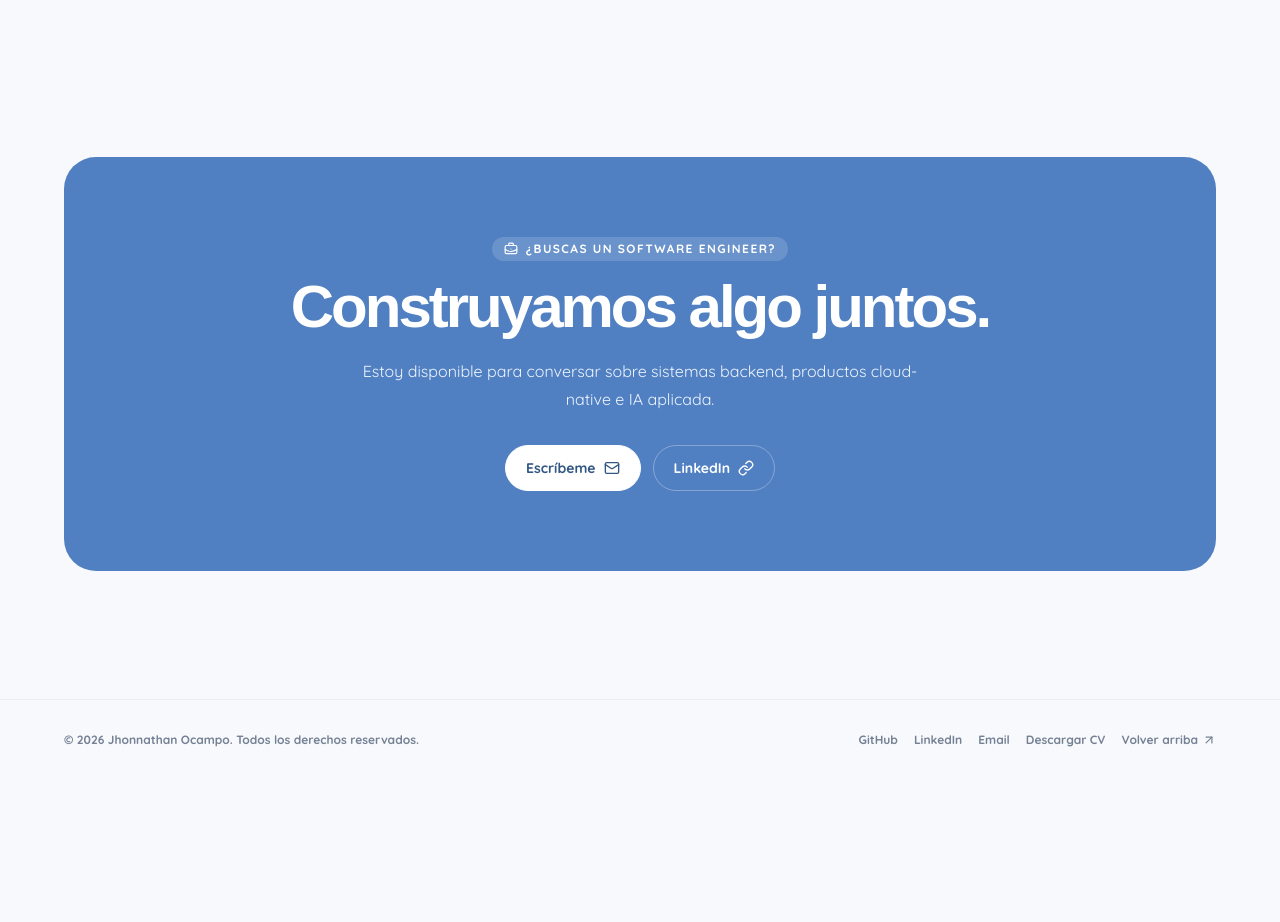
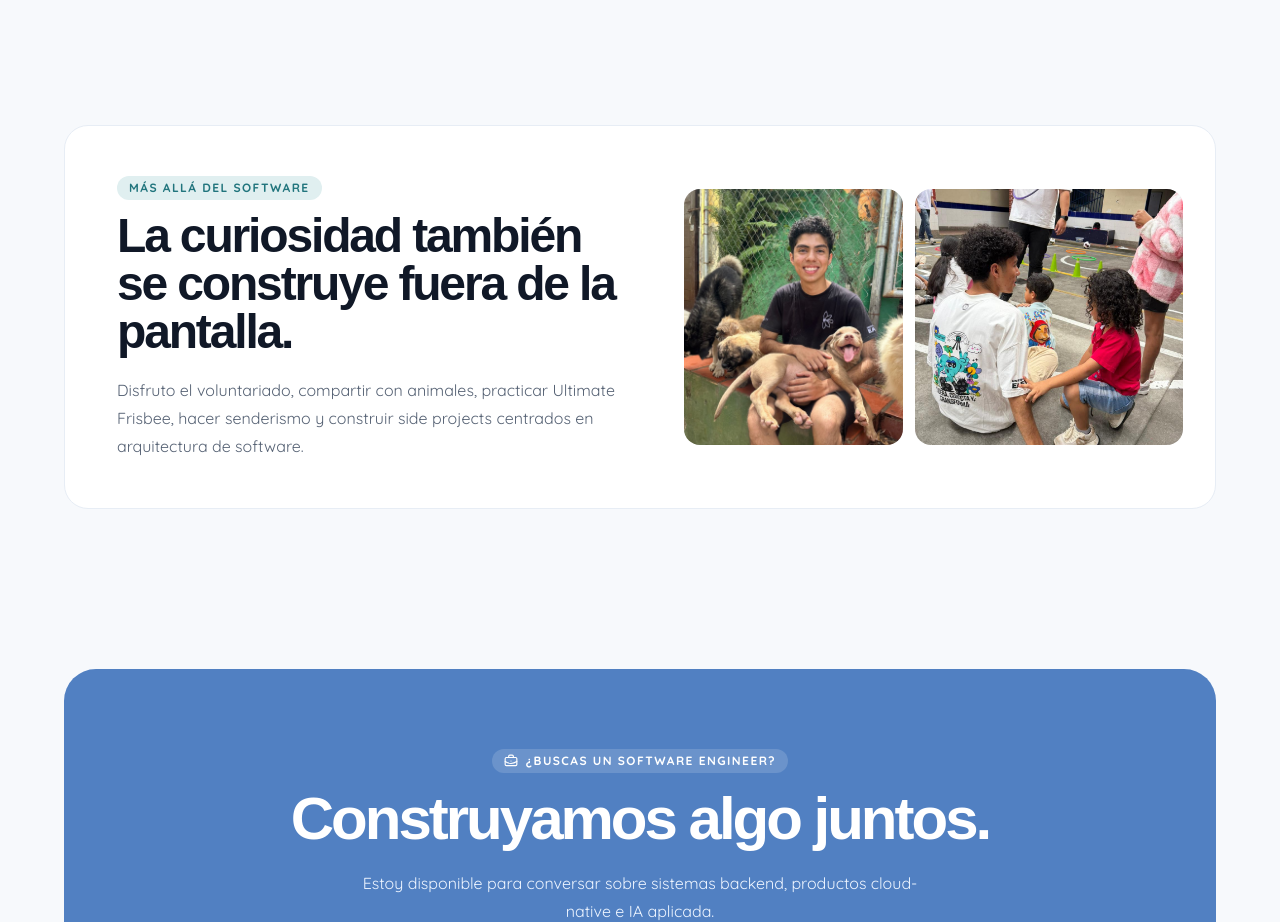
Before and after one commit to Jhonnathan93/Portfolio, a React (Vite) app: page / in a window 1280 px wide. Shown: the part 10260-11182 px from the top of the page. Before the commit the page ends 11040 px from the top, so only its background shows below. Built offline with nearby package versions, Linux system fonts and the light colour scheme; a web font is replaced by a local one.

Commit message:
feat: add OutsideSoftware section with images and bilingual content

```diff
--- a/src/App.tsx
+++ b/src/App.tsx
@@ -195,6 +195,10 @@ function App() {
           <div className="mx-auto mt-10 flex max-w-4xl items-center gap-4 rounded-2xl bg-[#172033] px-6 py-5 text-white"><GraduationCap className="shrink-0 text-[#ffbd0e]" size={25} /><p className="text-sm leading-6 text-[#d9e4f2]">{content.education}</p></div>
         </section>
 
+        <section className="px-6 pb-24 sm:pb-32">
+          <OutsideSoftware language={content.code} />
+        </section>
+
         <section id="contacto" className="scroll-mt-24 px-6 pb-24 pt-8 sm:pb-32">
           <div className="mx-auto max-w-6xl overflow-hidden rounded-[2rem] bg-[#5180c2] px-6 py-14 text-center text-white sm:px-14 sm:py-20">
             <p className="mb-4 inline-flex items-center gap-2 rounded-full bg-white/15 px-3 py-1 text-xs font-bold tracking-[0.12em] uppercase"><BriefcaseBusiness size={14} /> {content.contact.eyebrow}</p>
@@ -326,4 +330,9 @@ function ExperienceCard({ period, role, company, description, achievements, last
   return <article className="surface grid gap-5 p-6 sm:grid-cols-[170px_1fr] sm:p-8"><div><span className="inline-flex rounded-full bg-[#fff1cb] px-3 py-1.5 text-xs font-bold text-[#8a5a00]">{period}</span></div><div><h3 className="font-display text-xl font-bold tracking-[-0.04em]">{role}</h3><p className="mt-1 text-sm font-bold text-[#5180c2]">{company}</p><p className="mt-4 text-sm font-semibold leading-6 text-[#4e5a6c]">{description}</p><ul className="mt-4 grid gap-2.5">{achievements.map((achievement) => <li key={achievement} className="flex gap-2.5 text-sm leading-6 text-[#566274]"><span className="mt-2 size-1.5 shrink-0 rounded-full bg-[#5180c2]" />{achievement}</li>)}</ul>{!last && <div className="mt-6 h-px bg-[#e7edf5] sm:hidden" />}</div></article>
 }
 
+function OutsideSoftware({ language }: { language: 'es' | 'en' }) {
+  const es = language === 'es'
+  return <div className="mx-auto grid max-w-6xl items-center gap-8 rounded-3xl border border-[#e7edf5] bg-white p-5 sm:p-8 lg:grid-cols-[1fr_.9fr]"><div className="px-2 py-4 sm:px-5"><p className="eyebrow">{es ? 'Más allá del software' : 'Outside software'}</p><h2 className="section-title">{es ? 'La curiosidad también se construye fuera de la pantalla.' : 'Curiosity is built beyond the screen, too.'}</h2><p className="mt-5 max-w-xl text-base leading-7 text-[#566274]">{es ? 'Disfruto el voluntariado, compartir con animales, practicar Ultimate Frisbee, hacer senderismo y construir side projects centrados en arquitectura de software.' : 'I enjoy volunteering, spending time with animals, playing Ultimate Frisbee, hiking, and building side projects focused on software architecture.'}</p></div><div className="grid grid-cols-[.9fr_1.1fr] gap-3"><img src="/Animales%201.JPEG" alt={es ? 'Jhonnathan compartiendo con animales' : 'Jhonnathan spending time with animals'} className="h-64 w-full rounded-2xl object-cover object-center" /><img src="/Voluntariado%203.JPEG" alt={es ? 'Jhonnathan realizando voluntariado y pintura' : 'Jhonnathan volunteering and painting'} className="h-64 w-full rounded-2xl object-cover object-center" /></div></div>
+}
+
 export default App
```
Also changed, not shown: public/Animales 1.JPEG (added), public/Voluntariado 3.JPEG (added).
